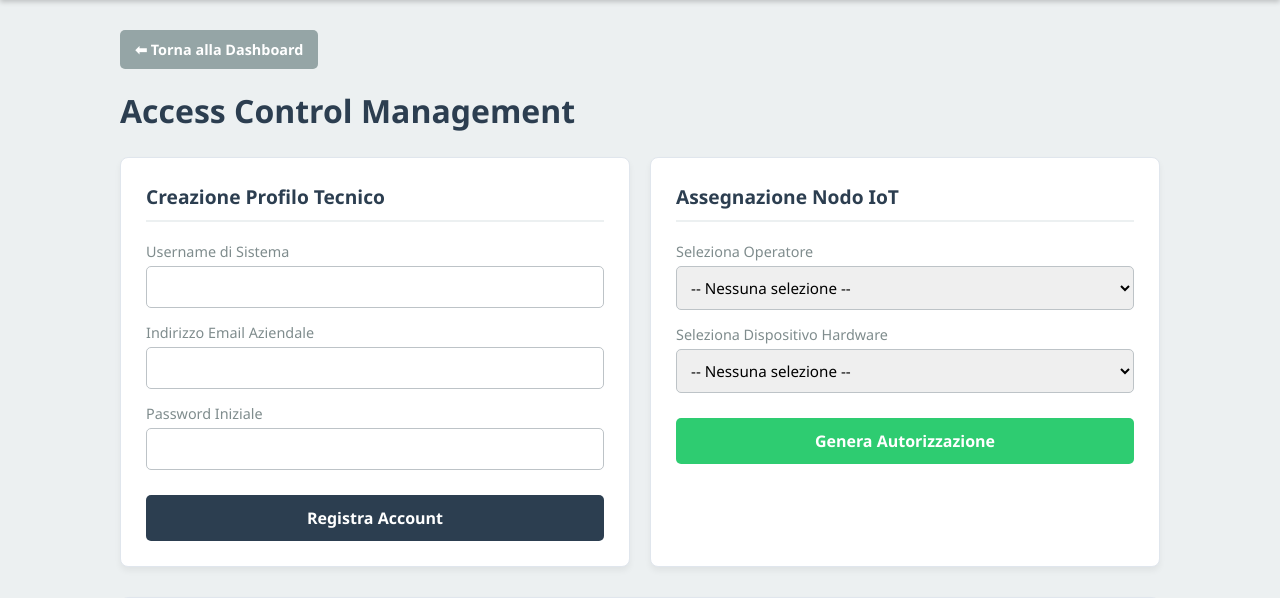
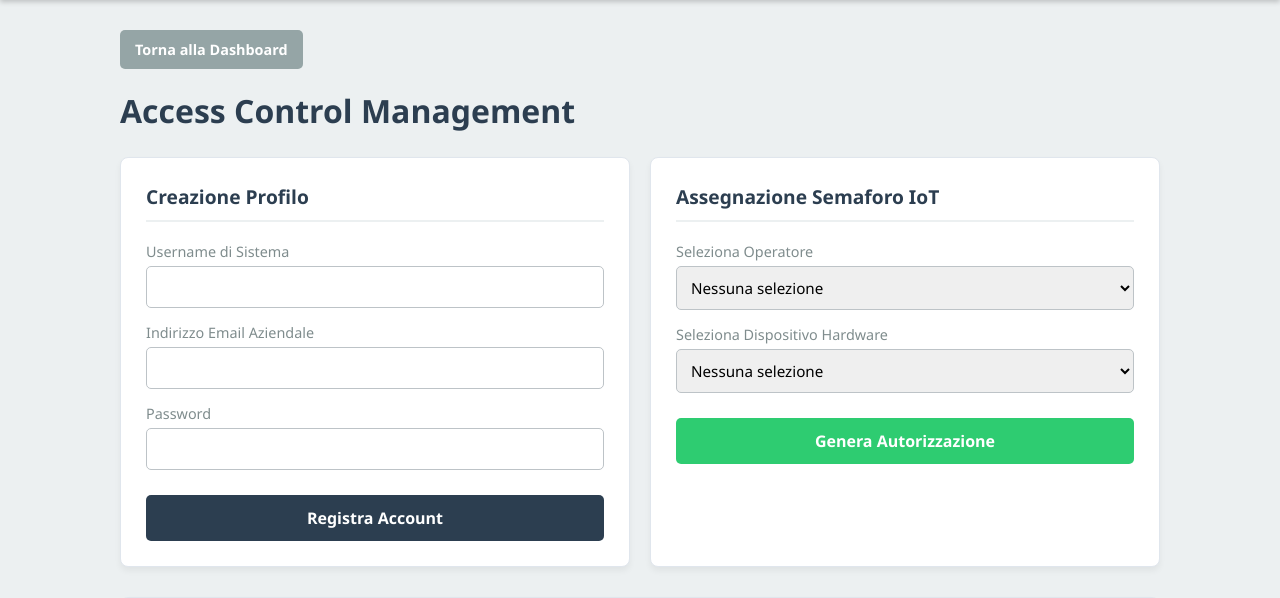
Before and after one commit to Gio251121/Progetto_iot, a PHP site: page /gestione_manutentori.php in a window 1280 px wide. Shown: the part 60-658 px from the top of the page. Run offline with PHP 8.4, Linux system fonts and the light colour scheme; the visitor is signed in with stand-in values (Sample User, id 1); data comes from the database, SQL or seed files in the repository.

Commit message:
aggiornamenti

```diff
--- a/gestione_manutentori.php
+++ b/gestione_manutentori.php
@@ -112,7 +112,7 @@ $report = $pdo->query($query_report)->fetchAll(PDO::FETCH_ASSOC);
 <div class="app-container">
     <main class="main-content" style="max-width: 1100px; margin: 0 auto; display: block;">
 
-        <a href="dashboard.php" class="btn-back">⬅ Torna alla Dashboard</a>
+        <a href="dashboard.php" class="btn-back">Torna alla Dashboard</a>
 
         <h1 style="margin-bottom: 25px; color: #2c3e50;">Access Control Management</h1>
 
@@ -121,7 +121,7 @@ $report = $pdo->query($query_report)->fetchAll(PDO::FETCH_ASSOC);
         <div class="admin-grid">
 
             <div class="admin-card">
-                <h3>Creazione Profilo Tecnico</h3>
+                <h3>Creazione Profilo</h3>
                 <form method="POST" action="gestione_manutentori.php">
                     <input type="hidden" name="azione" value="nuovo_manutentore">
 
@@ -136,7 +136,7 @@ $report = $pdo->query($query_report)->fetchAll(PDO::FETCH_ASSOC);
                     </div>
 
                     <div class="form-group">
-                        <label for="password">Password Iniziale</label>
+                        <label for="password">Password</label>
                         <input type="password" id="password" name="password" class="form-control" required>
                     </div>
 
@@ -145,14 +145,14 @@ $report = $pdo->query($query_report)->fetchAll(PDO::FETCH_ASSOC);
             </div>
 
             <div class="admin-card">
-                <h3>Assegnazione Nodo IoT</h3>
+                <h3>Assegnazione Semaforo IoT</h3>
                 <form method="POST" action="gestione_manutentori.php">
                     <input type="hidden" name="azione" value="assegna_semaforo">
 
                     <div class="form-group">
                         <label for="manutentore_id">Seleziona Operatore</label>
                         <select id="manutentore_id" name="manutentore_id" class="form-control" required>
-                            <option value="">-- Nessuna selezione --</option>
+                            <option value="">Nessuna selezione </option>
                             <?php foreach ($manutentori as $m): ?>
                                 <option value="<?php echo $m['id']; ?>"><?php echo htmlspecialchars($m['username']); ?></option>
                             <?php endforeach; ?>
@@ -162,7 +162,7 @@ $report = $pdo->query($query_report)->fetchAll(PDO::FETCH_ASSOC);
                     <div class="form-group">
                         <label for="semaforo_id">Seleziona Dispositivo Hardware</label>
                         <select id="semaforo_id" name="semaforo_id" class="form-control" required>
-                            <option value="">-- Nessuna selezione --</option>
+                            <option value="">Nessuna selezione</option>
                             <?php foreach ($semafori as $s): ?>
                                 <option value="<?php echo $s['id']; ?>">
                                     <?php echo htmlspecialchars($s['codice_seriale']); ?> - <?php echo htmlspecialchars($s['nome_incrocio']); ?>
--- a/login.php
+++ b/login.php
@@ -55,7 +55,7 @@ if ($_SERVER['REQUEST_METHOD'] === 'POST') {
             <input type="password" id="password" name="password" required autocomplete="current-password">
         </div>
 
-        <button type="submit">Accedi al Sistema</button>
+        <button type="submit">Accedi</button>
     </form>
 </div>
 
```
